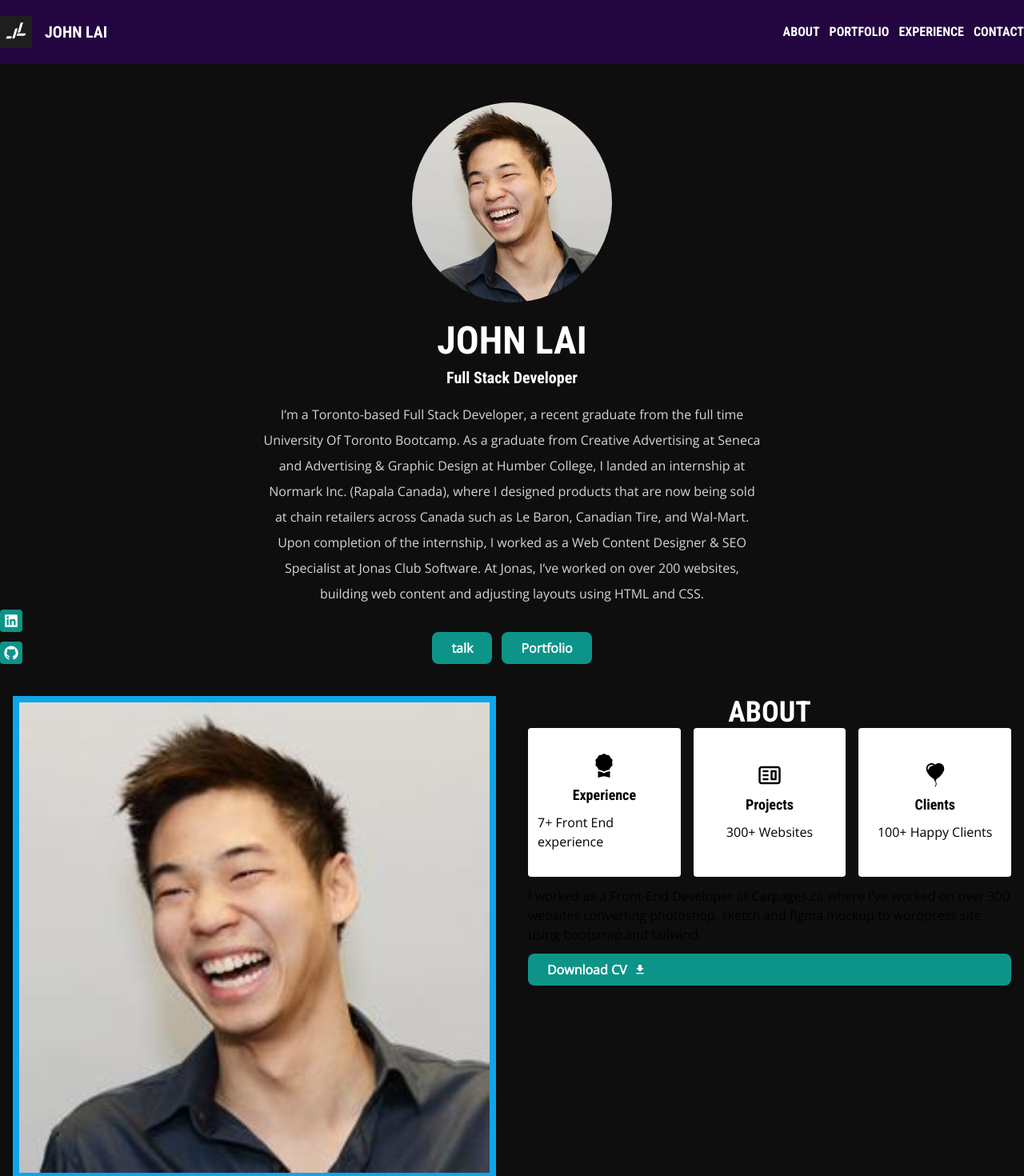
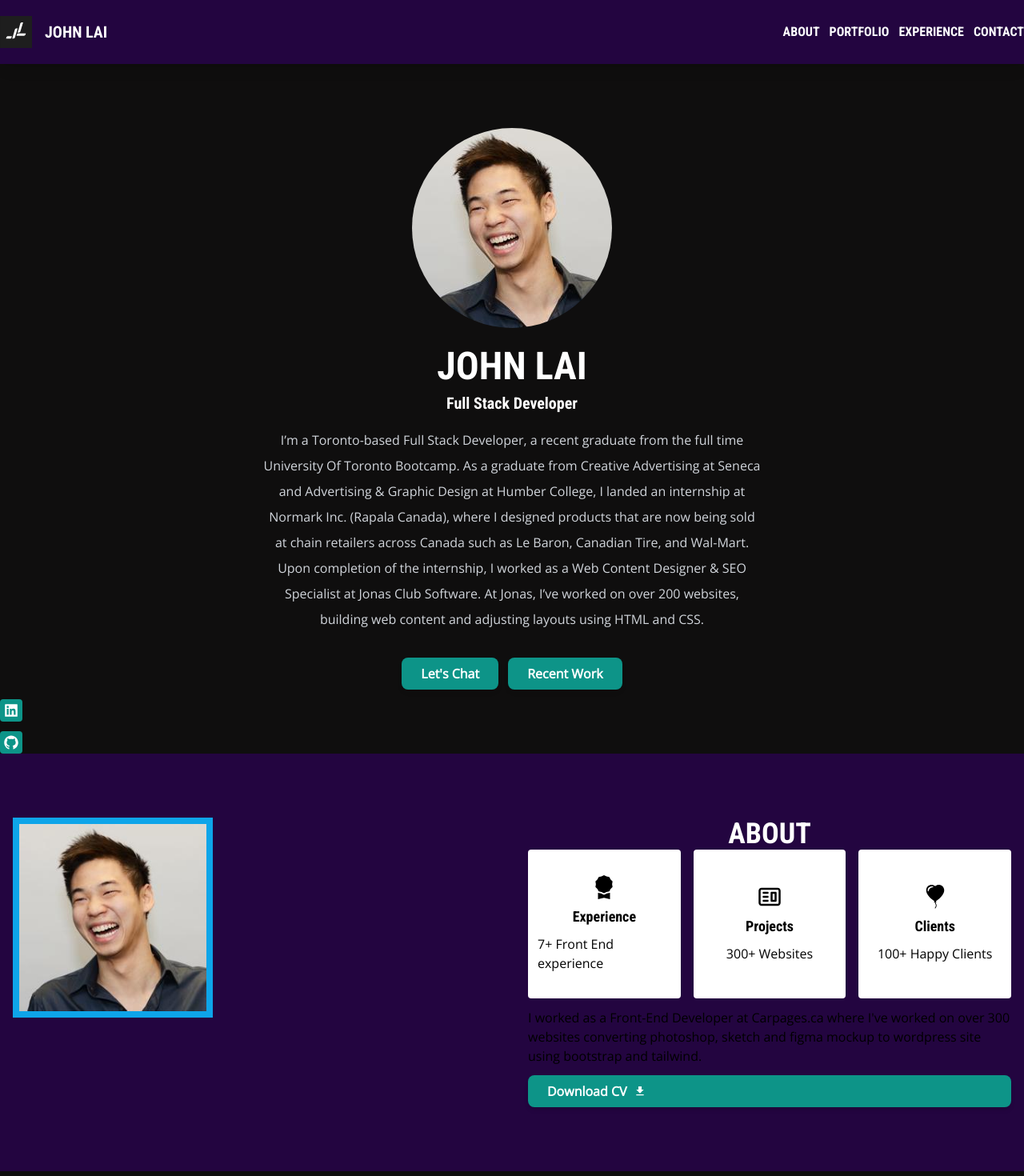
Before and after one commit to johnxlai/2023-portfolio, a React (Create React App) app: page / in a window 1280 px wide. Shown: the top 1470 px of the page at 80% size. Built offline with nearby package versions, Linux system fonts and the light colour scheme.

Commit message:
Intro section

```diff
--- a/src/components/sections/about/About.js
+++ b/src/components/sections/about/About.js
@@ -7,11 +7,11 @@ import Card from '../../card/Card';
 
 const About = () => {
   return (
-    <section id="about" className="py-10 px-4" data-aos="fade-in">
+    <section id="about" className="py-20 px-4 bg-secondary" data-aos="fade-in">
       <div className="container mx-auto flex gap-10">
         <div className="md:w-1/2">
           <img
-            className="w-full border-8 border-sky-500 hover:border-0 theme-transition"
+            className="w-full max-w-[250px] border-8 border-sky-500 hover:border-0 theme-transition"
             src={ProfileImg}
             alt="John Lai"
           />
--- a/src/components/sections/header/Header.js
+++ b/src/components/sections/header/Header.js
@@ -12,7 +12,7 @@ const Header = () => {
 
   return (
     <header className="header mt-[4rem] lg:mt-[5rem]">
-      <div className="header-container container mx-auto px-4 pt-12 relative flex flex-col items-center text-center text-white">
+      <div className="header-container container mx-auto px-4 py-20 relative flex flex-col items-center text-center text-white">
         <div className="header-profile" data-aos="fade-in">
           <img className="mb-6 rounded-full" src={HeaderImage} alt="John Lai" />
         </div>
@@ -37,10 +37,10 @@ const Header = () => {
         </p>
         <div className="flex gap-3" data-aos="fade-up">
           <a href="#contact" className="btn-primary">
-            talk
+            Let's Chat
           </a>
           <a href="#portfolio" className="btn-primary">
-            Portfolio
+            Recent Work
           </a>
         </div>
         <ul className="header-social flex flex-col gap-3 absolute left-0 bottom-0">
--- a/src/components/sections/navbar/Navbar.js
+++ b/src/components/sections/navbar/Navbar.js
@@ -6,7 +6,7 @@ import { IoIosColorPalette } from 'react-icons/io';
 const Navbar = () => {
   return (
     <nav className="navbar">
-      <div className="container nav-container flex justify-between items-center">
+      <div className="container nav-container flex justify-between items-center px-4 xl:px-0">
         <a href="index.html" className="flex items-center">
           <img
             src={Logo}
```
